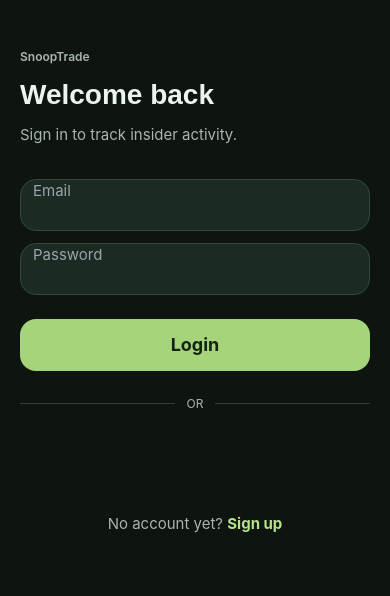
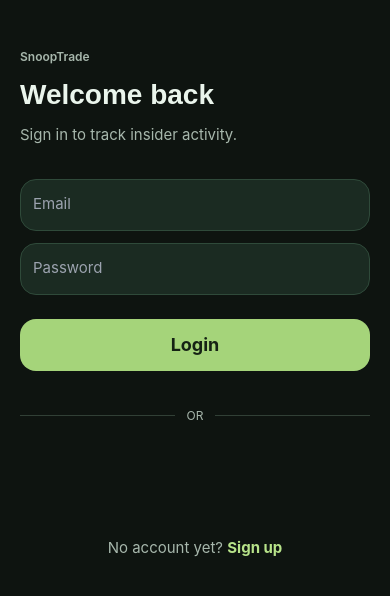
Before and after one commit to nevilpadariya/SnoopTrade, a React (Vite) app in the folder frontend/: page /login in a window 390 px wide. Shown: the top 596 px of the page. Built offline with nearby package versions, Linux system fonts and the light colour scheme; no server answers; a web font is replaced by a local one.

Commit message:
feat: Enhance UI by adjusting login page spacing, centering the Google login button, increasing pie chart and legend height, and aligning mobile inputs.

```diff
--- a/frontend/src/components/PieChartContainer.tsx
+++ b/frontend/src/components/PieChartContainer.tsx
@@ -76,7 +76,7 @@ const PieChartContainer: React.FC<PieChartContainerProps> = ({
         <h3 className="text-sm md:text-xl font-semibold mb-2 md:mb-4 text-card-foreground font-display">
           {title}
         </h3>
-        <ResponsiveContainer width="100%" height={isMobile ? 260 : 350}>
+        <ResponsiveContainer width="100%" height={isMobile ? 320 : 400}>
           <PieChart>
             <defs>
               {colors.map((color, index) => (
@@ -141,11 +141,12 @@ const PieChartContainer: React.FC<PieChartContainerProps> = ({
             />
               <Legend
                 verticalAlign="bottom"
-              height={36}
+                height={84}
                 formatter={formatLegendValue}
                 wrapperStyle={{
                   color: 'hsl(var(--card-foreground))',
                   paddingTop: '20px',
+                  paddingBottom: '10px',
                 }}
               iconType="circle"
               iconSize={10}
--- a/frontend/src/components/login/GoogleLoginButton.tsx
+++ b/frontend/src/components/login/GoogleLoginButton.tsx
@@ -8,14 +8,16 @@ interface GoogleLoginButtonProps {
 
 const GoogleLoginButton: React.FC<GoogleLoginButtonProps> = ({ onSuccess, onError }) => {
   const containerRef = useRef<HTMLDivElement>(null);
-  const [buttonWidth, setButtonWidth] = useState<number>(400);
+  const [buttonWidth, setButtonWidth] = useState<string>('100%');
   const [renderKey, setRenderKey] = useState(0);
 
   const measure = useCallback(() => {
     if (containerRef.current) {
       const w = Math.floor(containerRef.current.offsetWidth);
-      if (w > 0 && w !== buttonWidth) {
-        setButtonWidth(w);
+      // Google Login button needs explicit pixel width as a string
+      const newWidth = `${w}`;
+      if (w > 0 && newWidth !== buttonWidth) {
+        setButtonWidth(newWidth);
         setRenderKey((k) => k + 1);
       }
     }
@@ -29,7 +31,7 @@ const GoogleLoginButton: React.FC<GoogleLoginButtonProps> = ({ onSuccess, onErro
   }, [measure]);
 
   return (
-    <div ref={containerRef} className="w-full">
+    <div ref={containerRef} className="w-full flex justify-center">
       <GoogleLogin
         key={renderKey}
         onSuccess={onSuccess}
--- a/frontend/src/index.css
+++ b/frontend/src/index.css
@@ -271,6 +271,8 @@ main {
     font-size: 15px;
     width: 100%;
     outline: none;
+    display: flex;
+    align-items: center;
   }
 
   .mobile-input::placeholder {
--- a/frontend/src/pages/Login.tsx
+++ b/frontend/src/pages/Login.tsx
@@ -192,14 +192,14 @@ const Login = () => {
           </button>
 
           {/* OR divider */}
-          <div style={{ display: 'flex', alignItems: 'center', gap: 12, marginTop: 12 }}>
+          <div style={{ display: 'flex', alignItems: 'center', gap: 12, marginTop: 24, marginBottom: 24 }}>
             <div style={{ flex: 1, height: 1, backgroundColor: '#314036' }} />
             <span style={{ color: '#A7B7AC', fontSize: 12 }}>OR</span>
             <div style={{ flex: 1, height: 1, backgroundColor: '#314036' }} />
           </div>
 
           {/* Google button */}
-          <div style={{ marginTop: 12, width: '100%' }}>
+          <div style={{ width: '100%' }}>
             <GoogleLoginButton
               onSuccess={handleGoogleSuccess}
               onError={handleGoogleFailure}
```
Lines whose indentation alone changed are shown as unchanged.
